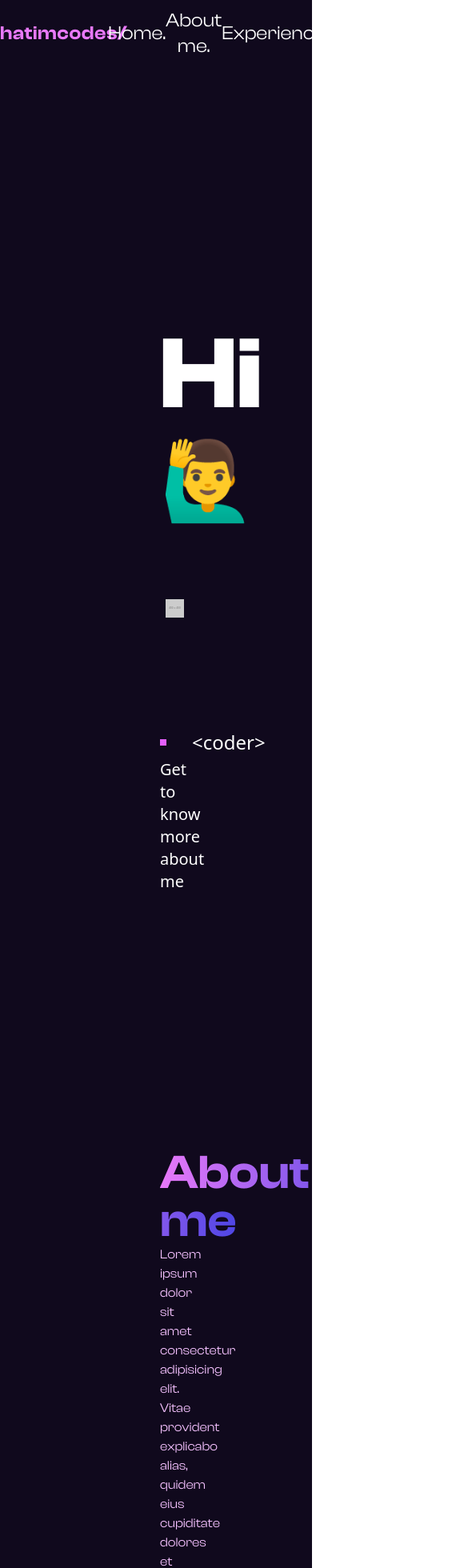
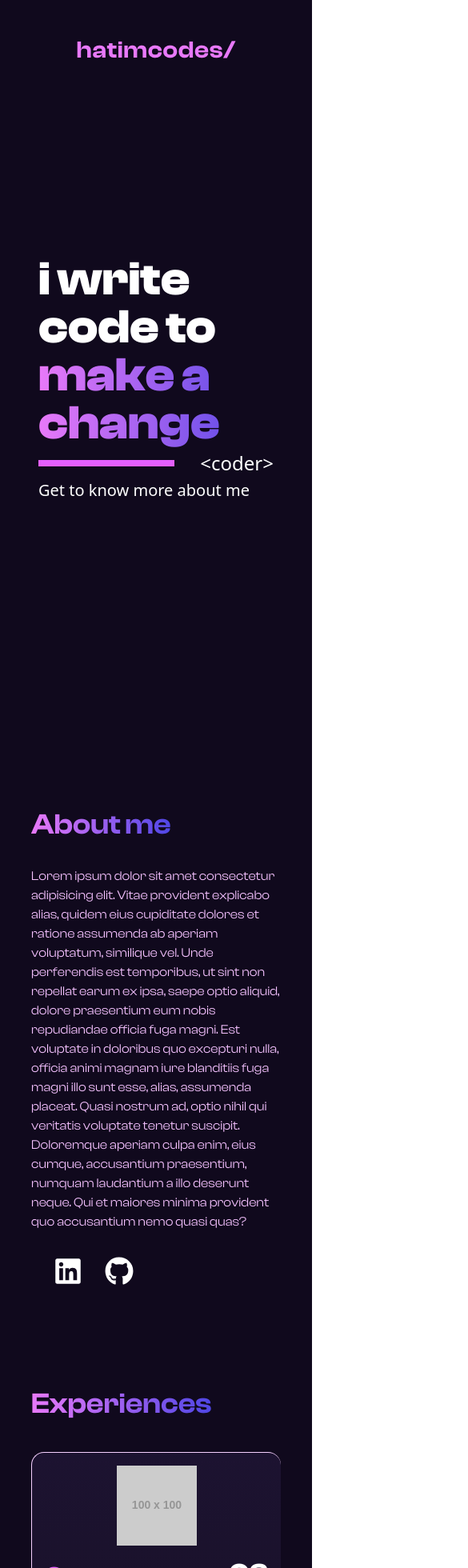
Before and after one commit to hatim-s/Portfolio, a React (Vite) app: page / in a window 390 px wide. Shown: the top 1960 px of the page at 80% size, 585 px wide, since content can reach past the window. Built offline with nearby package versions, Linux system fonts and the light colour scheme; a web font is replaced by a local one.

Commit message:
Add: Responsive layout added

```diff
--- a/src/components/About.tsx
+++ b/src/components/About.tsx
@@ -2,38 +2,30 @@ import { FaGithub, FaLinkedin } from "react-icons/fa";
 
 const About = () => {
   return (
-    <div
-      className="flex-1 my-32 mx-40 grid grid-cols-3 gap-10"
-      style={{
-        gridTemplateColumns: "auto repeat(2, fr)",
-      }}
-    >
-      <img className="col-span" src="https://placehold.co/400" />
-      <div className="col-span-2 grid grid-cols-2 items-center">
+    <div className="w-4/5 my-32 mx-auto">
       <div>
-          <h2 className="text-6xl inline text-transparent bg-clip-text bg-gradient-to-r from-fuchsia-400 to-indigo-600">
+        <h2 className="text-4xl md:text-5xl lg:text-6xl inline text-transparent bg-clip-text bg-gradient-to-r from-fuchsia-400 to-indigo-600">
           About me
         </h2>
       </div>
       <p
-          className="col-span-2"
+        className="py-8"
         style={{
           color: "#F5C2FF",
         }}
       >
-          Lorem ipsum dolor sit amet consectetur adipisicing elit. Vitae
-          provident explicabo alias, quidem eius cupiditate dolores et ratione
-          assumenda ab aperiam voluptatum, similique vel. Unde perferendis est
-          temporibus, ut sint non repellat earum ex ipsa, saepe optio aliquid,
-          dolore praesentium eum nobis repudiandae officia fuga magni. Est
-          voluptate in doloribus quo excepturi nulla, officia animi magnam iure
-          blanditiis fuga magni illo sunt esse, alias, assumenda placeat. Quasi
-          nostrum ad, optio nihil qui veritatis voluptate tenetur suscipit.
-          Doloremque aperiam culpa enim, eius cumque, accusantium praesentium,
-          numquam laudantium a illo deserunt neque. Qui et maiores minima
-          provident quo accusantium nemo quasi quas?
+        Lorem ipsum dolor sit amet consectetur adipisicing elit. Vitae provident
+        explicabo alias, quidem eius cupiditate dolores et ratione assumenda ab
+        aperiam voluptatum, similique vel. Unde perferendis est temporibus, ut
+        sint non repellat earum ex ipsa, saepe optio aliquid, dolore praesentium
+        eum nobis repudiandae officia fuga magni. Est voluptate in doloribus quo
+        excepturi nulla, officia animi magnam iure blanditiis fuga magni illo
+        sunt esse, alias, assumenda placeat. Quasi nostrum ad, optio nihil qui
+        veritatis voluptate tenetur suscipit. Doloremque aperiam culpa enim,
+        eius cumque, accusantium praesentium, numquam laudantium a illo deserunt
+        neque. Qui et maiores minima provident quo accusantium nemo quasi quas?
       </p>
-        <div className="flex col-span-1 justify-evenly">
+      <div className="w-1/2 flex col-span-1 justify-evenly">
         <button className="text-4xl text-white">
           <FaLinkedin />
         </button>
@@ -42,7 +34,6 @@ const About = () => {
         </button>
       </div>
     </div>
-    </div>
   );
 };
 
--- a/src/components/Experience.tsx
+++ b/src/components/Experience.tsx
@@ -2,11 +2,11 @@ import ExperienceCard from "./ExperienceCard";
 
 const Experience = () => {
   return (
-    <div className="my-32 mx-40">
-      <h2 className="text-6xl inline text-transparent bg-clip-text bg-gradient-to-r from-fuchsia-400 to-indigo-600">
+    <div className="w-4/5 my-32 mx-auto">
+      <h2 className="text-4xl md:text-5xl lg:text-6xl inline text-transparent bg-clip-text bg-gradient-to-r from-fuchsia-400 to-indigo-600">
         Experiences
       </h2>
-      <div className="flex gap-32 pt-10">
+      <div className="flex flex-col md:flex-row gap-10 xl:gap-32 pt-10">
         <ExperienceCard />
         <ExperienceCard />
       </div>
--- a/src/components/ExperienceCard.tsx
+++ b/src/components/ExperienceCard.tsx
@@ -1,25 +1,27 @@
 const ExperienceCard = () => {
   return (
     <div
-      className="flex rounded-2xl border-l border-t p-10 border-fuchsia-200"
+      className="exp-card flex-1 p-4 sm:p-4 flex flex-col lg:flex-row gap-4 rounded-2xl border-l border-t border-fuchsia-200"
       style={{
         background:
           "linear-gradient(180deg, rgba(57, 41, 94, 0.30) 0%, rgba(36, 32, 45, 0.30) 100%)",
       }}
     >
-      <img className="pr-10" src="https://placehold.co/100" />
+      <img
+        className="sm:pb-0 mx-auto max-w-max"
+        src="https://placehold.co/100"
+      />
       <div>
         <div className="flex justify-between items-end">
           <h2
-            className="text-3xl px-4"
+            className="text-3xl"
             style={{
               color: "#E45FFD",
             }}
           >
             Company
           </h2>
-          {/* text-transparent bg-clip-text bg-gradient-to-b from-violet-600 to-violet-950 */}
-          <h2 className="text-5xl px-4 text-white">02</h2>
+          <h2 className="text-4xl text-white">02</h2>
         </div>
         <p
           className="pt-4"
@@ -42,32 +44,5 @@ const ExperienceCard = () => {
 export default ExperienceCard;
 
 /*
-<div
-    style={{
-        width: 542,
-        height: 255,
-        position: 'relative',
-        background: 'linear-gradient(180deg, rgba(57, 41, 94, 0.30) 0%, rgba(36, 32, 45, 0.30) 100%)',
-        borderRadius: 16,
-        overflow: 'hidden',
-        borderLeft: '1px #E45FFD solid',
-        borderTop: '1px #E45FFD solid',
-        backdropFilter: 'blur(16px)'
-}}>
-  <div
-    style={{
-        left: 162,
-        top: 42,
-        position: 'absolute',
-        flexDirection: 'column',
-        justifyContent: 'flex-start',
-        alignItems: 'flex-start',
-        gap: 16,
-        display: 'inline-flex'
-    }}>
-    <div style={{color: '#E45FFD', fontSize: 24, fontFamily: 'Clash Display', fontWeight: '600', letterSpacing: 1.20, wordWrap: 'break-word'}}>Sprinkler</div>
-    <div style={{width: 361, textAlign: 'justify', color: '#F5C2FF', fontSize: 20, fontFamily: 'Clash Display', fontWeight: '400', letterSpacing: 1, wordWrap: 'break-word'}}>UI design stands for User Interface Design. It is the process of designing the interface of a digital product, such as a website or an app, that users interact with.</div>
-  </div>
-  <div style={{left: 440, top: 8, position: 'absolute', color: 'rgba(123.95, 73.08, 252.01, 0.20)', fontSize: 64, fontFamily: 'Clash Display', fontWeight: '600', letterSpacing: 3.20, wordWrap: 'break-word'}}>01</div>
-</div>
+text-transparent bg-clip-text bg-gradient-to-b from-violet-600 to-violet-950 }
 */
--- a/src/components/Footer.tsx
+++ b/src/components/Footer.tsx
@@ -1,17 +1,17 @@
 const Footer = () => {
   return (
     <div
-      className="flex justify-between mt-32 items-center"
+      className="flex flex-col justify-evenly md:flex-row md:justify-between items-center w-full"
       style={{
         background: "#24154B",
         height: "10vh",
       }}
     >
-      <h3 className="flex-grow-0 text-xl text-white inline mx-10">
+      <h3 className="flex-grow-0 text-md lg:text-xl text-white inline mx-auto">
         Contact :&nbsp;&nbsp;&nbsp;hatimcodes@gmail.com
       </h3>
 
-      <h3 className="flex-grow-0 text-xl text-white inline mx-10">
+      <h3 className="flex-grow-0 text-md lg:text-xl text-white inline mx-auto">
         Made with ❤️ and React
       </h3>
     </div>
--- a/src/components/Header.tsx
+++ b/src/components/Header.tsx
@@ -1,30 +1,29 @@
 const Header = () => {
   return (
     <div
-      className="grid grid-cols-3 gap-4"
+      className="grid md:grid-cols-3 gap-4 p-8"
       style={{
-        height: "10vh",
-        background: "#10091D",
+        height: "15vh",
       }}
     >
-      <h2 className="logo col-1 text-fuchsia-400 text-2xl tracking-wide text-center self-center">
+      <h2 className="logo col-1 text-fuchsia-400 text-3xl tracking-wide text-center self-center">
         hatimcodes/
       </h2>
-      <div className="nav-buttons col-span-2 flex">
-        <button className="flex-1 text-white bg-transparent">
-          <h4 className="text-2xl">Home.</h4>
+      <div className="nav-buttons hidden md:flex col-span-2 flex-wrap justify-between">
+        <button className="flex-grow-0 flex-shrink-0 text-white bg-transparent">
+          <h4 className="text-xl lg:text-2xl xl:text-3xl">Home.</h4>
         </button>
-        <button className="flex-1 text-white bg-transparent">
-          <h4 className="text-2xl">About me.</h4>
+        <button className="flex-grow-0 flex-shrink-0 text-white bg-transparent">
+          <h4 className="text-xl lg:text-2xl xl:text-3xl">About me.</h4>
         </button>
-        <button className="flex-1 text-white bg-transparent">
-          <h4 className="text-2xl">Experiences.</h4>
+        <button className="flex-grow-0 flex-shrink-0 text-white bg-transparent">
+          <h4 className="text-xl lg:text-2xl xl:text-3xl">Experiences.</h4>
         </button>
-        <button className="flex-1 text-white bg-transparent">
-          <h4 className="text-2xl">Skills.</h4>
+        <button className="flex-grow-0 flex-shrink-0 text-white bg-transparent">
+          <h4 className="text-xl lg:text-2xl xl:text-3xl">Skills.</h4>
         </button>
-        <button className="flex-1 text-white bg-transparent">
-          <h4 className="text-2xl">Projects.</h4>
+        <button className="flex-grow-0 flex-shrink-0 text-white bg-transparent">
+          <h4 className="text-xl lg:text-2xl xl:text-3xl">Projects.</h4>
         </button>
       </div>
     </div>
--- a/src/components/Hero.tsx
+++ b/src/components/Hero.tsx
@@ -1,24 +1,17 @@
 const Hero = () => {
   return (
-    <div className="hero-section grid grid-cols-3 grid-rows-2 items-center my-80 mx-40">
-      <div className="text-section row-span-2 col-span-2 px-10">
-        <div className="flex flex-wrap gap-6 items-center">
-          <h1 className="flex-shrink-0 flex-grow-0 text-9xl text-white font-bold font-family-ClashDisplay-Bold">
-            Hi
+    <div className="hero-section items-center mt-48 mb-96 mx-12 md:mx-28 lg:mx-32 xl:mx-40">
+      <h1 className="text-white text-6xl md:text-7xl lg:text-8xl xl:text-9xl">
+        i write code to
       </h1>
-          <h1 className="flex-shrink-0 flex-grow-0 text-8xl">🙋‍♂️</h1>
-        </div>
-        <div>
       <h1
-            className="text-9xl text-transparent bg-clip-text bg-gradient-to-r from-fuchsia-400 to-indigo-600"
+        className="text-transparent bg-clip-text bg-gradient-to-r from-fuchsia-400 to-indigo-600 text-6xl md:text-7xl lg:text-8xl xl:text-9xl"
         style={{
-              fontWeight: "700",
           letterSpacing: "10",
         }}
       >
-            I'm Hatim
+        make a change
       </h1>
-        </div>
       <div className="divider-line h-10 flex items-center gap-8">
         <div
           style={{ width: 435.16, height: 0, border: "4px #E45FFD solid" }}
@@ -27,10 +20,6 @@ const Hero = () => {
       </div>
       <div className="text-xl text-white">Get to know more about me</div>
     </div>
-      <div className="hero-image row-span-2">
-        <img src="https://placehold.co/400" />
-      </div>
-    </div>
   );
 };
 
--- a/src/components/ProjectCard.tsx
+++ b/src/components/ProjectCard.tsx
@@ -1,13 +1,13 @@
 const ProjectCard = () => {
   return (
     <div
-      className="flex m-10 py-10 px-8 border-b rounded-2xl"
+      className="proj-card flex-1 flex flex-col sm:flex-row p-4 sm:p-10 border-b rounded-2xl border-fuchsia-200"
       style={{
         background:
           "linear-gradient(180deg, rgba(57, 41, 94, 0.30) 0%, rgba(36, 32, 45, 0.30) 100%)",
       }}
     >
-      <img className="pr-10" src="https://placehold.co/200" />
+      <img className="pb-10 sm:pb-0 sm:pr-10" src="https://placehold.co/200" />
       <div>
         <div className="flex justify-between">
           <h2
@@ -18,7 +18,7 @@ const ProjectCard = () => {
           >
             Company
           </h2>
-          <h2 className="text-5xl text-white">02</h2>
+          <h2 className="text-4xl text-white">02</h2>
         </div>
         <p
           className="pt-4"
--- a/src/components/Projects.tsx
+++ b/src/components/Projects.tsx
@@ -2,11 +2,11 @@ import ProjectCard from "./ProjectCard";
 
 const Projects = () => {
   return (
-    <div className="my-32 mx-40">
-      <h2 className="text-6xl inline text-transparent bg-clip-text bg-gradient-to-r from-fuchsia-400 to-indigo-600">
+    <div className="w-4/5 my-32 mx-auto">
+      <h2 className="text-4xl md:text-5xl lg:text-6xl inline text-transparent bg-clip-text bg-gradient-to-r from-fuchsia-400 to-indigo-600">
         Projects
       </h2>
-      <div className="pt-10">
+      <div className="pt-10 flex flex-col gap-10">
         <ProjectCard />
         <ProjectCard />
       </div>
--- a/src/components/SkillBadge.tsx
+++ b/src/components/SkillBadge.tsx
@@ -1,13 +1,15 @@
 const SkillBadge = () => {
   return (
     <div
-      className="flex-grow-0 flex-shrink-0 border-b border-r rounded-2xl px-10 py-5"
+      className="flex-grow-0 flex-shrink-0 border-b border-r rounded-2xl border-fuchsia-200 px-4 lg:px-10 py-2 lg:py-5 backdrop-blur-sm"
       style={{
         background:
           "linear-gradient(180deg, rgba(57, 41, 94, 0.30) 0%, rgba(36, 32, 45, 0.30) 100%)",
       }}
     >
-      <h2 className="text-4xl text-white">Python</h2>
+      <h2 className="text-md sm:text-lg lg:text-2xl xl:text-3xl text-white">
+        Python
+      </h2>
     </div>
   );
 };
--- a/src/components/Skills.tsx
+++ b/src/components/Skills.tsx
@@ -2,11 +2,11 @@ import SkillBadge from "./SkillBadge";
 
 const Skills = () => {
   return (
-    <div className="my-32 mx-40 ">
-      <h2 className="text-6xl inline text-transparent bg-clip-text bg-gradient-to-r from-fuchsia-400 to-indigo-600">
+    <div className="w-4/5 my-32 mx-auto">
+      <h2 className="text-4xl md:text-5xl lg:text-6xl inline text-transparent bg-clip-text bg-gradient-to-r from-fuchsia-400 to-indigo-600">
         Skills
       </h2>
-      <div className="pt-10 flex gap-10 flex-wrap justify-center">
+      <div className="pt-10 flex gap-5 lg:gap-10 flex-wrap justify-center">
         <SkillBadge />
         <SkillBadge />
         <SkillBadge />
```
Also changed, not shown: src/App.tsx (+9 -1 lines). Lines whose indentation alone changed are shown as unchanged.
